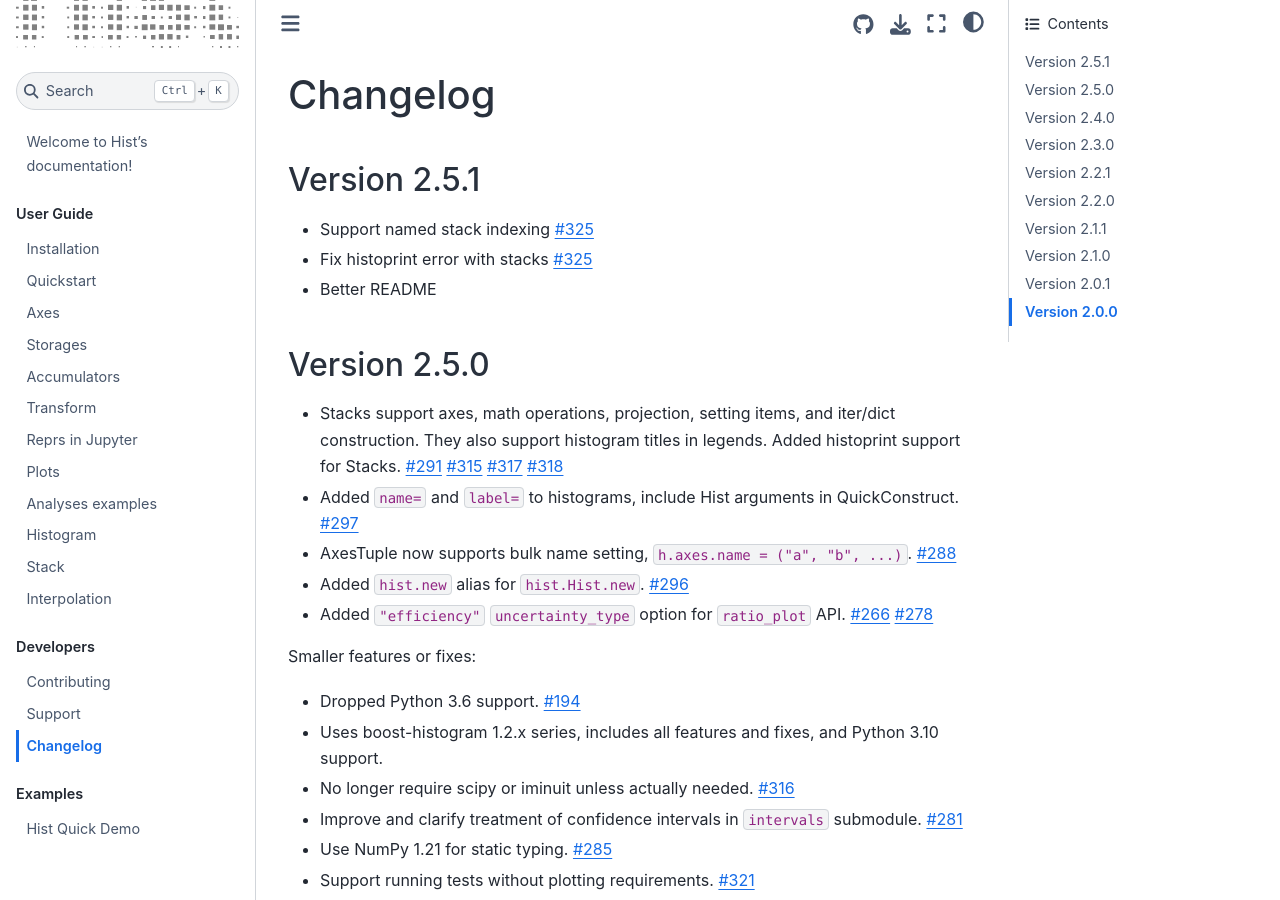
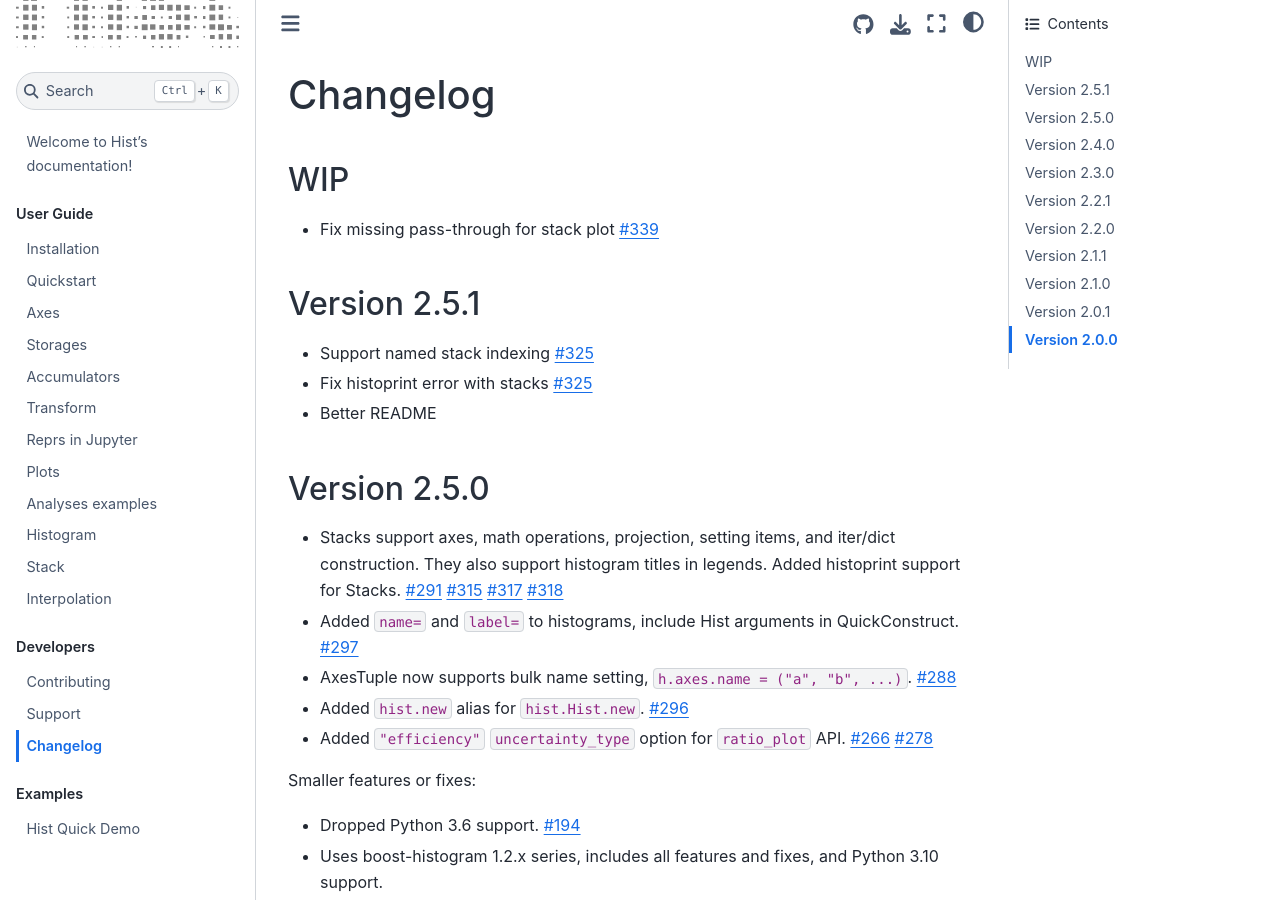
Before and after one commit to scikit-hep/hist, a Sphinx documentation site: the page built from docs/changelog.md, in a window 1280 px wide and 900 px high. Built offline with Sphinx 7.4.7 and the Sphinx Book theme 1.1.4, drawn with Linux system fonts in a browser that asks for light colours; pages that are not in the unit, such as notebooks, are missing from menus.

```diff
--- a/docs/changelog.md
+++ b/docs/changelog.md
@@ -1,4 +1,9 @@
 # Changelog
+
+## WIP
+
+* Fix missing pass-through for stack plot
+  [#339](https://github.com/scikit-hep/hist/pull/339)
 
 ## Version 2.5.1
 
```
Also changed, not shown: 1 other file.
